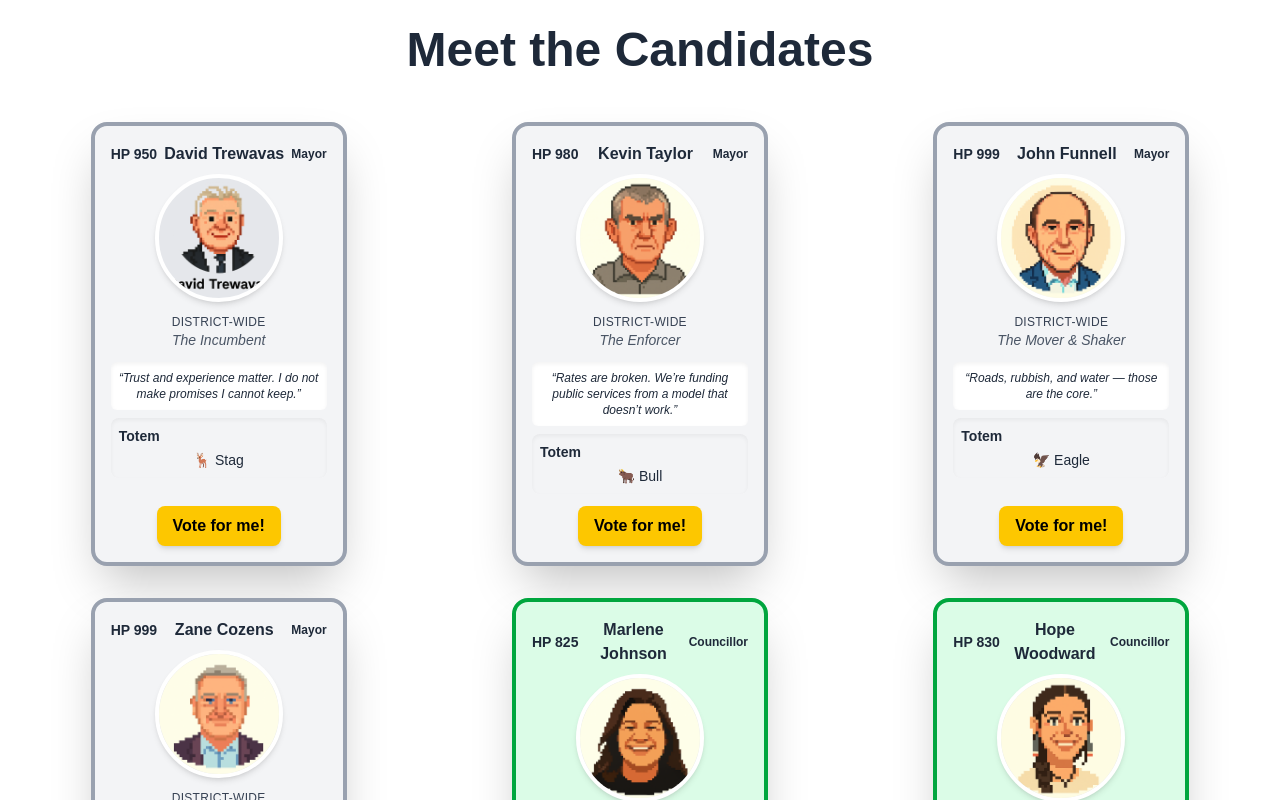
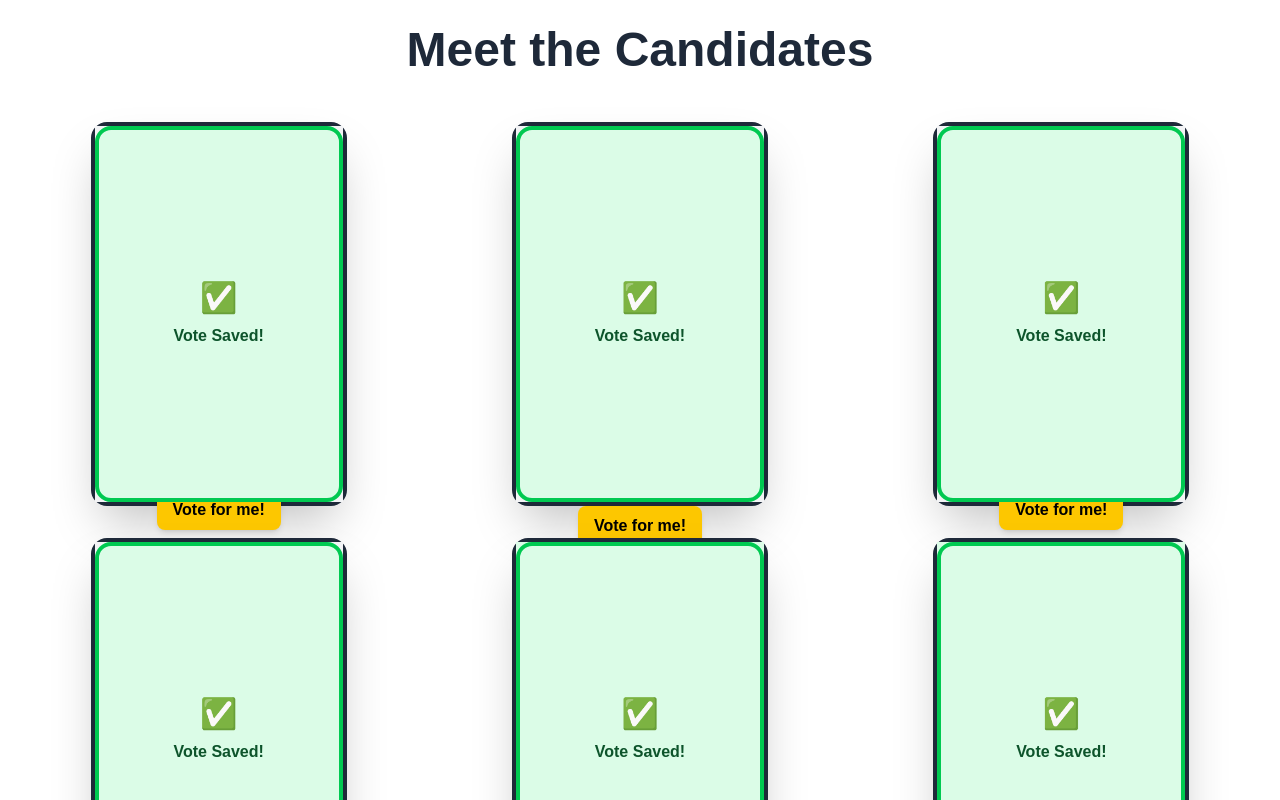
Before and after one commit to nativlynz-pixel/democradeck, a Next.js app: page / in a window 1280 px wide. Shown: the part 1500-2300 px from the top of the page. Built offline with nearby package versions, Linux system fonts and the light colour scheme; no server answers.

Commit message:
CandidateCard.tsx

```diff
--- a/app/components/CandidateCard.tsx
+++ b/app/components/CandidateCard.tsx
@@ -1,11 +1,12 @@
-"use client";
+'use client';
 
-import { candidates } from "../data/candidates"; // array of Candidate[]
-import type { Candidate } from "../data/candidates"; // single type
+import { useState } from "react";
+import { motion } from "framer-motion";
+import { candidates } from "../data/candidates";
+import type { Candidate } from "../data/candidates";
 
-// Ward → pastel + border combo
 const wardPastels: Record<string, string> = {
-  mayor: "bg-white border-indigo-800", // Mayors = neutral white, navy border
+  mayor: "bg-white border-indigo-800",
   "maori ward": "bg-pink-100 border-red-600",
   "taupo east rural": "bg-blue-100 border-teal-600",
   "mangakino-pouakani": "bg-green-100 border-green-600",
@@ -20,6 +21,8 @@ export default function CandidateCard({
   candidate: Candidate;
   onVote: () => void;
 }) {
+  const [flipped, setFlipped] = useState(false);
+
   const normalisedWard = candidate.ward
     .toLowerCase()
     .replaceAll("ā", "a")
@@ -28,9 +31,22 @@ export default function CandidateCard({
   const wardStyle =
     wardPastels[normalisedWard] || "bg-gray-100 border-gray-400";
 
+  const handleVote = () => {
+    onVote();
+    setFlipped(true);
+    setTimeout(() => setFlipped(false), 2000);
+  };
+
   return (
+    <div className="w-64 h-96 perspective">
+      <motion.div
+        animate={{ rotateY: flipped ? 180 : 0 }}
+        transition={{ duration: 0.6 }}
+        className="relative w-full h-full rounded-2xl shadow-2xl border-4 transform-style-preserve-3d"
+      >
+        {/* Front Face */}
         <div
-      className={`w-64 h-auto rounded-2xl shadow-2xl border-4 p-4 flex flex-col justify-between ${wardStyle}`}
+          className={`absolute w-full h-full backface-hidden p-4 flex flex-col justify-between ${wardStyle}`}
         >
           {/* Top Bar */}
           <div className="flex justify-between items-center mb-2">
@@ -77,8 +93,8 @@ export default function CandidateCard({
           <div className="flex justify-center mt-auto">
             <button
               onClick={(e) => {
-            e.stopPropagation(); // prevent card click
-            onVote(); // call vote handler
+                e.stopPropagation();
+                handleVote();
               }}
               className="px-4 py-2 bg-yellow-400 hover:bg-yellow-500 text-black font-bold rounded-lg shadow-md"
             >
@@ -86,5 +102,15 @@ export default function CandidateCard({
             </button>
           </div>
         </div>
+
+        {/* Back Face */}
+        <div className="absolute w-full h-full backface-hidden bg-green-100 border-4 border-green-500 text-green-900 rounded-2xl rotateY-180 flex items-center justify-center p-4">
+          <div className="text-center">
+            <p className="text-3xl font-bold">✅</p>
+            <p className="text-md font-semibold mt-2">Vote Saved!</p>
+          </div>
+        </div>
+      </motion.div>
+    </div>
   );
 }
```
Lines whose indentation alone changed are shown as unchanged.
